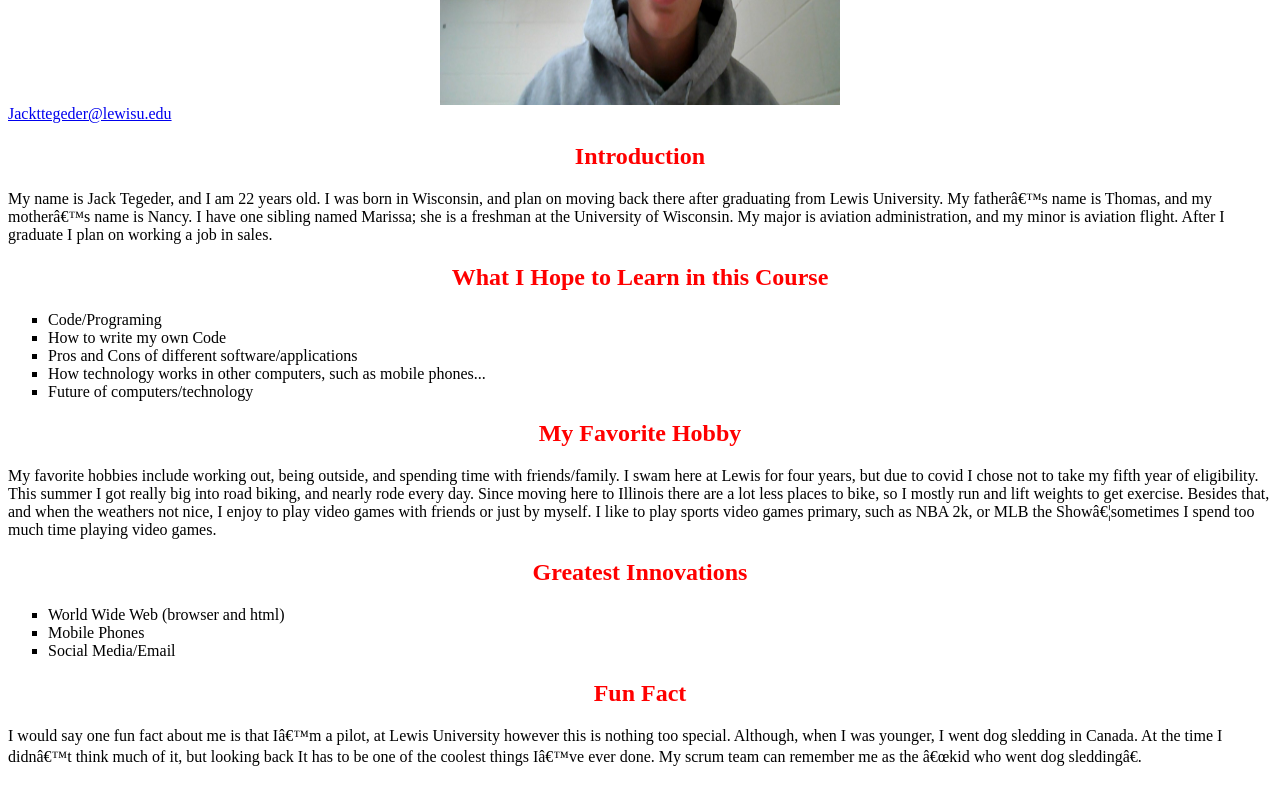
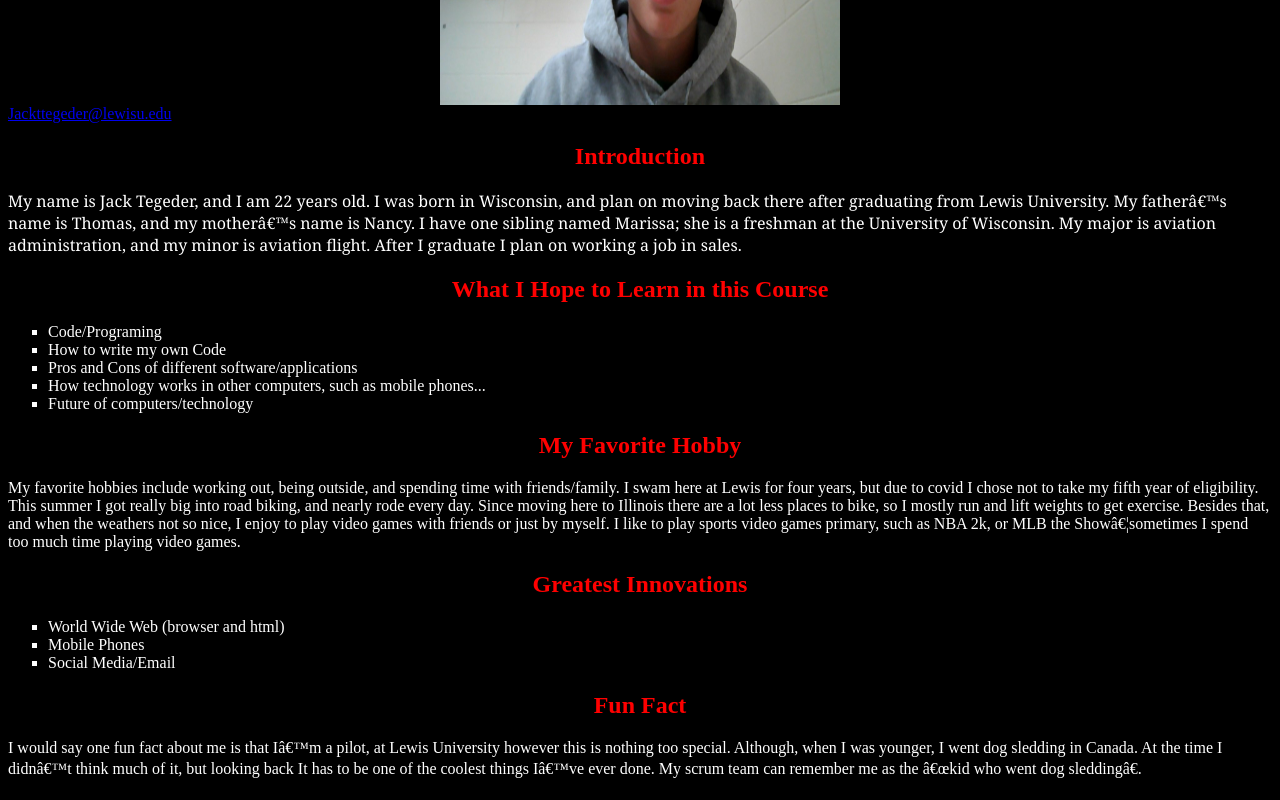
Before and after one commit to Jtegeder/hello-word, a plain HTML site: page index.html in a window 1280 px wide. Shown: the part 351-1151 px from the top of the page. Drawn offline with Linux system fonts and the light colour scheme.

Commit message:
updated index.html.file

```diff
--- a/index.html
+++ b/index.html
@@ -9,31 +9,33 @@
     <link rel="stylesheet" href="hello-world.css">
 </head>
 <body>
+
+    <body style="background:black;"body> </body>
     <h1 style="text-align:center;">Jack Tegeder</h1>
 
     <img src="jack-tegeder-photo.jpg" alt="Jack's Picture" class="center" style="width:400px;height:350px;">
     <a href="mailto:Jackttegeder@lewisu.edu">Jackttegeder@lewisu.edu</a>
     <h2 style="text-align:center;">Introduction </h2>
-    <p>My name is Jack Tegeder, and I am 22 years old. I was born in Wisconsin, and plan on moving back there after graduating from Lewis University. My father’s name is Thomas, and my mother’s name is Nancy. I have one sibling named Marissa; she is a freshman at the University of Wisconsin. My major is aviation administration, and my minor is aviation flight. After I graduate I plan on working a job in sales. </p>
+    <p style="color: white;font-family:Georgia, 'Times New Roman', Times, serif;">My name is Jack Tegeder, and I am 22 years old. I was born in Wisconsin, and plan on moving back there after graduating from Lewis University. My father’s name is Thomas, and my mother’s name is Nancy. I have one sibling named Marissa; she is a freshman at the University of Wisconsin. My major is aviation administration, and my minor is aviation flight. After I graduate I plan on working a job in sales. </p>
     <h2 style="text-align:center;">What I Hope to Learn in this Course</h2>
     <ul>
-        <li>Code/Programing</li>
-        <li>How to write my own Code</li>
-        <li>Pros and Cons of different software/applications</li>
-        <li>How technology works in other computers, such as mobile phones...
-        <li>Future of computers/technology</li>
+        <li style="color:white">Code/Programing </li>
+        <li style="color:white">How to write my own Code</li>
+        <li style="color:white">Pros and Cons of different software/applications</li>
+        <li style="color:white">How technology works in other computers, such as mobile phones...</li>
+        <li style="color:white">Future of computers/technology</li>
         </li>
     </ul>
     <h2 style="text-align:center;">My Favorite Hobby</h2>
-    <p>My favorite hobbies include working out, being outside, and spending time with friends/family. I swam here at Lewis for four years, but due to covid I chose not to take my fifth year of eligibility. This summer I got really big into road biking, and nearly rode every day. Since moving here to Illinois there are a lot less places to bike, so I mostly run and lift weights to get exercise. Besides that, and when the weathers not nice, I enjoy to play video games with friends or just by myself. I like to play sports video games primary, such as NBA 2k, or MLB the Show…sometimes I spend too much time playing video games.</p>
+    <p style="color:white"> My favorite hobbies include working out, being outside, and spending time with friends/family. I swam here at Lewis for four years, but due to covid I chose not to take my fifth year of eligibility. This summer I got really big into road biking, and nearly rode every day. Since moving here to Illinois there are a lot less places to bike, so I mostly run and lift weights to get exercise. Besides that, and when the weathers not so nice, I enjoy to play video games with friends or just by myself. I like to play sports video games primary, such as NBA 2k, or MLB the Show…sometimes I spend too much time playing video games.</p>
 
     <h2 style="text-align: center;">Greatest Innovations</h2>
     <ul>
-        <li>World Wide Web (browser and html)</li>
-        <li>Mobile Phones</li>
-        <li>Social Media/Email</li>
+        <li style="color:white">World Wide Web (browser and html)</li>
+        <li style="color:white">Mobile Phones</li>
+        <li style="color:white">Social Media/Email</li>
     </ul>
     <h2 style="text-align:center;">Fun Fact</h2>
-    <p>I would say one fun fact about me is that I’m a pilot, at Lewis University however this is nothing too special. Although, when I was younger, I went dog sledding in Canada. At the time I didn’t think much of it, but looking back It has to be one of the coolest things I’ve ever done. My scrum team can remember me as the “kid who went dog sledding”. </p>
+    <p style="color:white">I would say one fun fact about me is that I’m a pilot, at Lewis University however this is nothing too special. Although, when I was younger, I went dog sledding in Canada. At the time I didn’t think much of it, but looking back It has to be one of the coolest things I’ve ever done. My scrum team can remember me as the “kid who went dog sledding”. </p>
 </body>
 </html>
```
